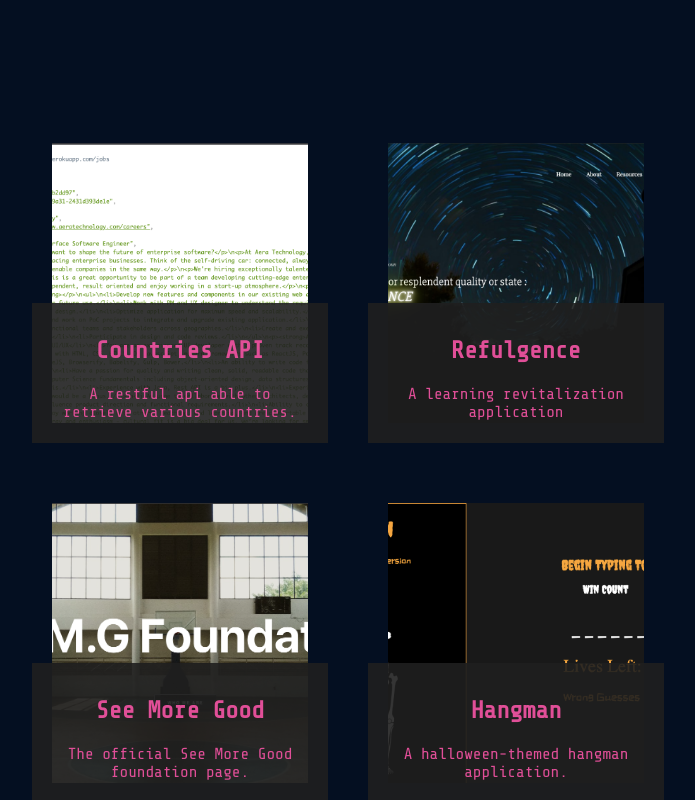
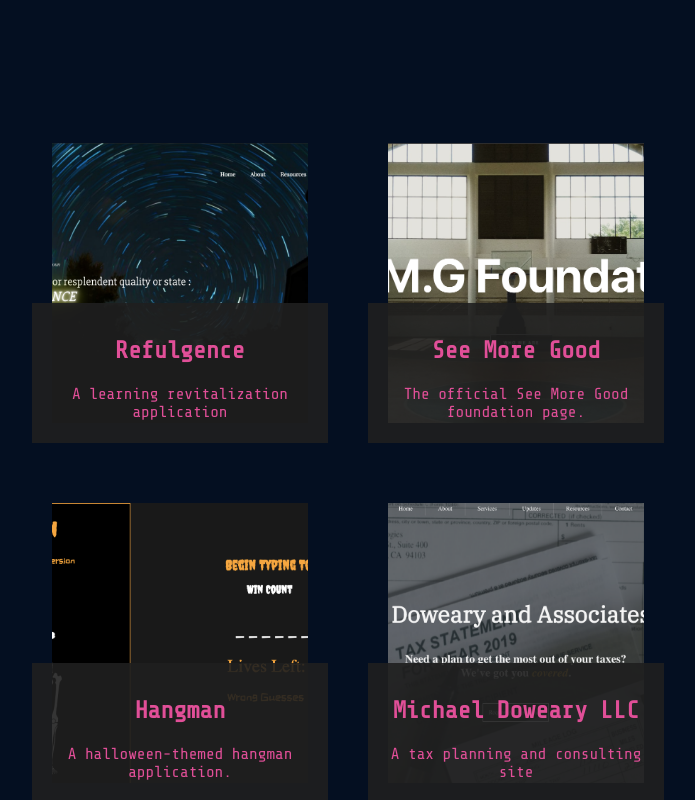
Before and after one commit to torreythomas/ReactPortfolio, a React (Create React App) app in the folder portfolio/: page / in a window 1280 px wide. Shown: the part 2340-3140 px from the top of the page, without its empty margins (68-763 px from the left). Built offline with nearby package versions, Linux system fonts and the light colour scheme.

Commit message:
updated with a new project

```diff
--- a/portfolio/public/index.html
+++ b/portfolio/public/index.html
@@ -29,7 +29,7 @@
       work correctly both with client-side routing and a non-root public URL.
       Learn how to configure a non-root public URL by running `npm run build`.
     -->
-    <title>React App</title>
+    <title>Torrey Thomas</title>
   </head>
   <body>
     <noscript>You need to enable JavaScript to run this app.</noscript>
--- a/portfolio/src/App.css
+++ b/portfolio/src/App.css
@@ -50,7 +50,7 @@
     width: 0;
     height: 0;
     position:fixed;
-    top:9vh;
+    top:10vh;
     left: 81.6vw;
     border-left: 50px solid transparent;
     border-right: 50px solid transparent;
@@ -174,7 +174,7 @@
 
 .navigation-bar{
     position: fixed;
-    right: 130px;
+    right: 50px;
     color: rgb(250,208,73);
 }
 
@@ -375,6 +375,14 @@
 .project4 {
   margin: 20px;
   background: url(./projectimages/hangman.png) no-repeat center center;
+  -webkit-background-size: cover;
+  -moz-background-size: cover;
+  -o-background-size: cover;
+  background-size: cover;
+}
+.project5 {
+  margin: 20px;
+  background: url(./projectimages/dowtax.png) no-repeat center center;
   -webkit-background-size: cover;
   -moz-background-size: cover;
   -o-background-size: cover;
@@ -2037,14 +2045,7 @@
 
 @media only screen and (min-width: 1024px) and (device-height: 1366px){
   .triangle{
-    width: 0;
-    height: 0;
-    position:fixed;
-    top:11.5vh;
-    left: 80vw;
-    border-left: 50px solid transparent;
-    border-right: 50px solid transparent;
-    border-bottom: 50px solid rgb(4,15,33);
+display:none;
   }
   .navigation-bar{
     position: fixed;
--- a/portfolio/src/App.js
+++ b/portfolio/src/App.js
@@ -55,17 +55,6 @@
 
 
 <div id="projects">
-  <div className='service-wrapper'>
-  <a href="https://fathomless-plateau-83900.herokuapp.com/countries" className="service-link">
-  <div className="project project1"></div>
-  <div className='service-wrapper-inner'>
-    <h2> Countries API</h2>
-    <div className="description">
-      <p className="project-description"> A restful api able to retrieve various countries.</p>
-    </div>
-  </div>
-  </a>
-  </div>
 
   <div className='service-wrapper'>
   <a href="https://refulgence.netlify.app/" className="service-link">
@@ -101,6 +90,18 @@
   </div>
   </a>
   </div>
+
+  <div className='service-wrapper'>
+  <a href="https://dowearyllc.netlify.app/" className="service-link">
+  <div className="project project5"></div>
+  <div className='service-wrapper-inner'>
+    <h2> Michael Doweary LLC</h2>
+    <div className="description">
+      <p className="project-description"> A tax planning and consulting site </p>
+    </div>
+  </div>
+  </a>
+  </div>
 </div>
 
 
```
Also changed, not shown: portfolio/src/projectimages/dowtax.png (added).
